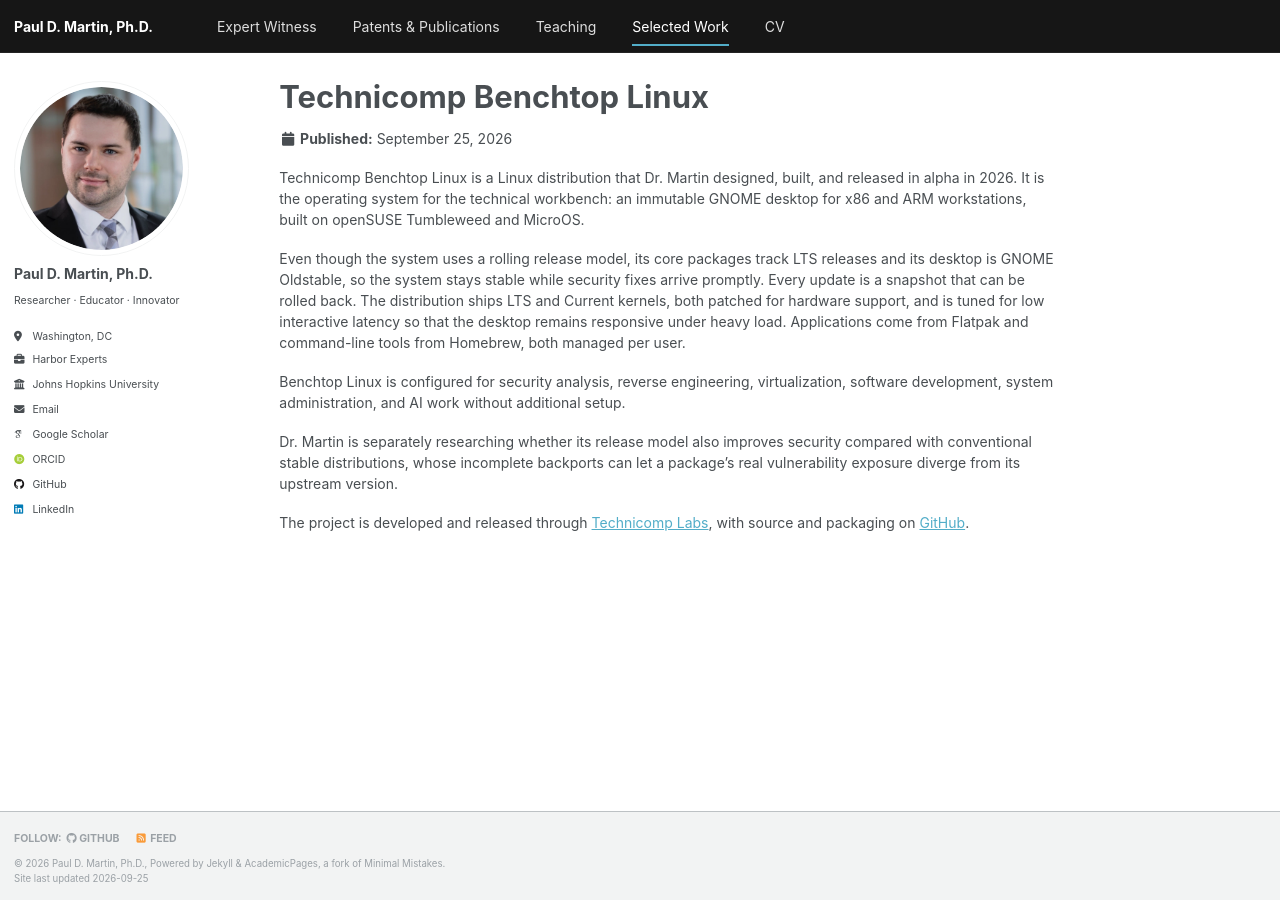
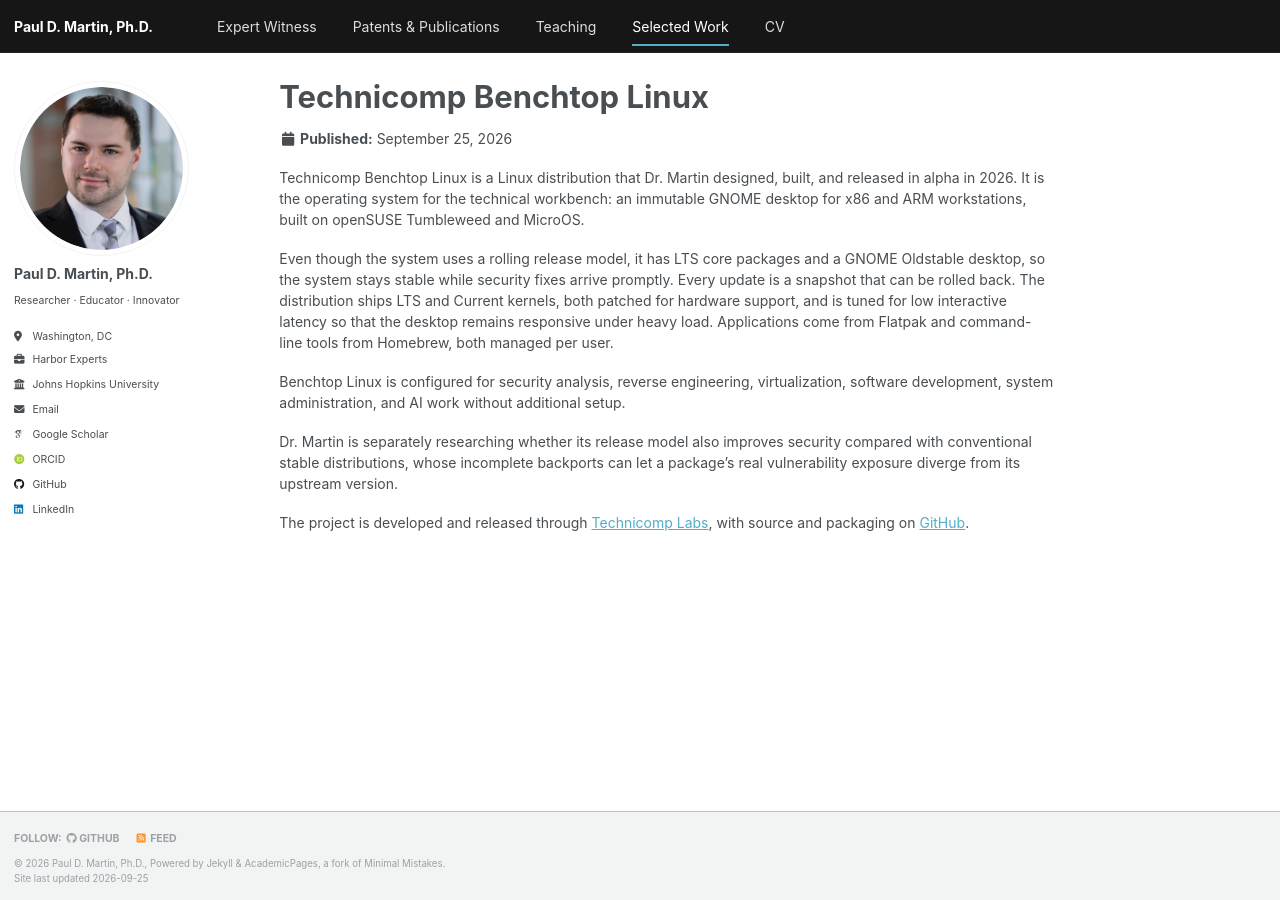
Before and after one commit to pauldmartinphd/pauldmartinphd.github.io, a Jekyll site: the page built from _portfolio/5-technicomp-workbench.md, in a window 1280 px wide. Built offline with Jekyll 4.4.1, drawn with Linux system fonts in a browser that asks for light colours; some web fonts are replaced.

Commit message:
Benchtop Linux: LTS core packages and a GNOME Oldstable desktop

```diff
--- a/_pages/portfolio.html
+++ b/_pages/portfolio.html
@@ -18,7 +18,7 @@
 
 <p><em>The operating system for the technical workbench.</em></p>
 
-<p>Technicomp Benchtop Linux is a Linux distribution that Dr. Martin designed, built, and released in alpha in 2026: an immutable GNOME desktop for x86 and ARM workstations. Its core packages track LTS releases while the rest of the system rolls, every update is a snapshot that can be rolled back, and the desktop is tuned to remain responsive under heavy load. It is configured for security analysis, reverse engineering, virtualization, software development, and AI work.</p>
+<p>Technicomp Benchtop Linux is a Linux distribution that Dr. Martin designed, built, and released in alpha in 2026: an immutable GNOME desktop for x86 and ARM workstations. It pairs a rolling release model with LTS core packages and a GNOME Oldstable desktop, every update is a snapshot that can be rolled back, and the desktop is tuned to remain responsive under heavy load. It is configured for security analysis, reverse engineering, virtualization, software development, and AI work.</p>
 
 <p><a href="{{ base_path }}/portfolio/5-technicomp-workbench/">Read more about Benchtop Linux &rarr;</a> &middot; <a href="https://technicomplabs.io/benchtop/">Technicomp Labs</a> &middot; <a href="https://github.com/TechnicompLabs">Source on GitHub</a></p>
 
--- a/_portfolio/5-technicomp-workbench.md
+++ b/_portfolio/5-technicomp-workbench.md
@@ -9,7 +9,7 @@
 
 Technicomp Benchtop Linux is a Linux distribution that Dr. Martin designed, built, and released in alpha in 2026. It is the operating system for the technical workbench: an immutable GNOME desktop for x86 and ARM workstations, built on openSUSE Tumbleweed and MicroOS.
 
-Even though the system uses a rolling release model, its core packages track LTS releases and its desktop is GNOME Oldstable, so the system stays stable while security fixes arrive promptly. Every update is a snapshot that can be rolled back. The distribution ships LTS and Current kernels, both patched for hardware support, and is tuned for low interactive latency so that the desktop remains responsive under heavy load. Applications come from Flatpak and command-line tools from Homebrew, both managed per user.
+Even though the system uses a rolling release model, it has LTS core packages and a GNOME Oldstable desktop, so the system stays stable while security fixes arrive promptly. Every update is a snapshot that can be rolled back. The distribution ships LTS and Current kernels, both patched for hardware support, and is tuned for low interactive latency so that the desktop remains responsive under heavy load. Applications come from Flatpak and command-line tools from Homebrew, both managed per user.
 
 Benchtop Linux is configured for security analysis, reverse engineering, virtualization, software development, system administration, and AI work without additional setup.
 
```
